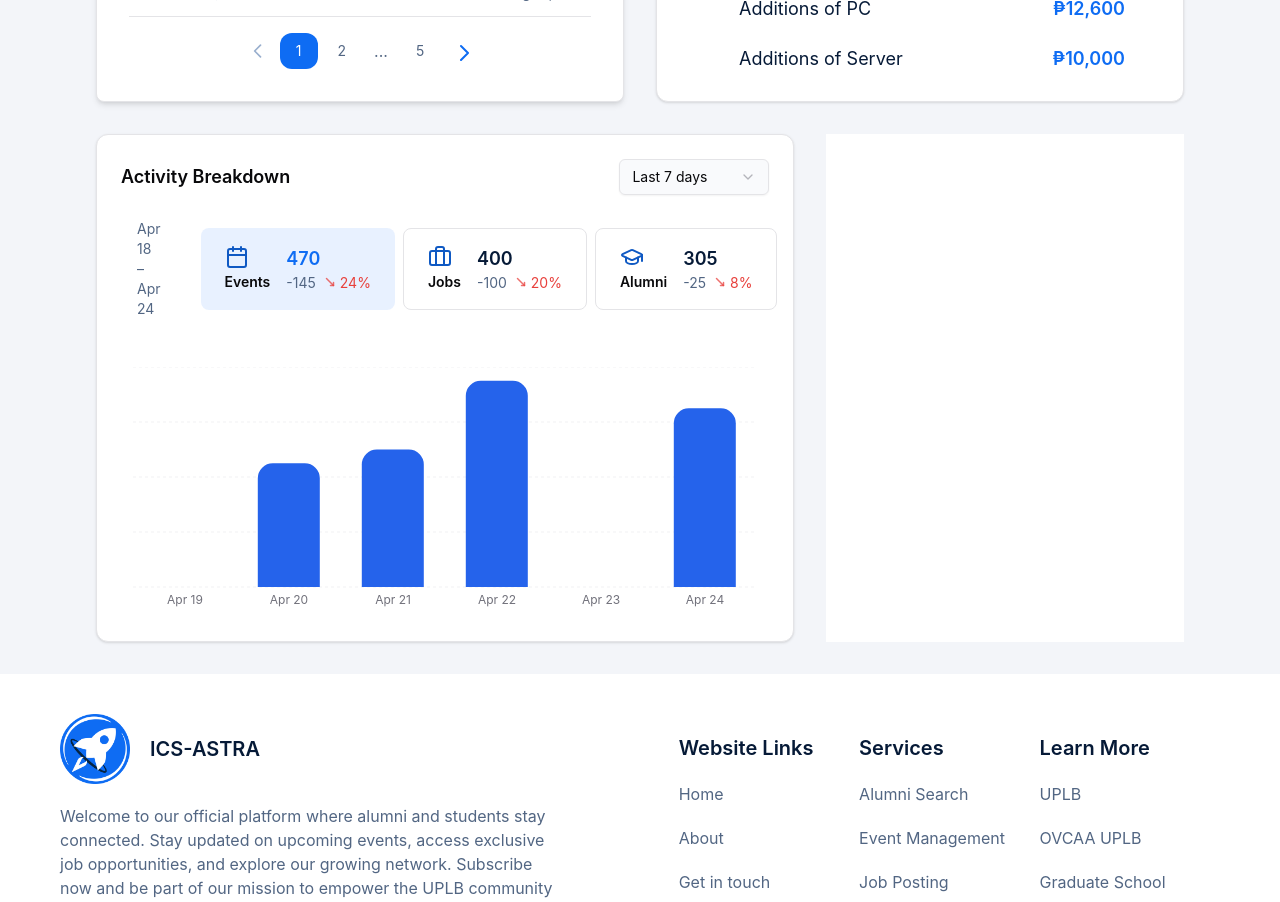
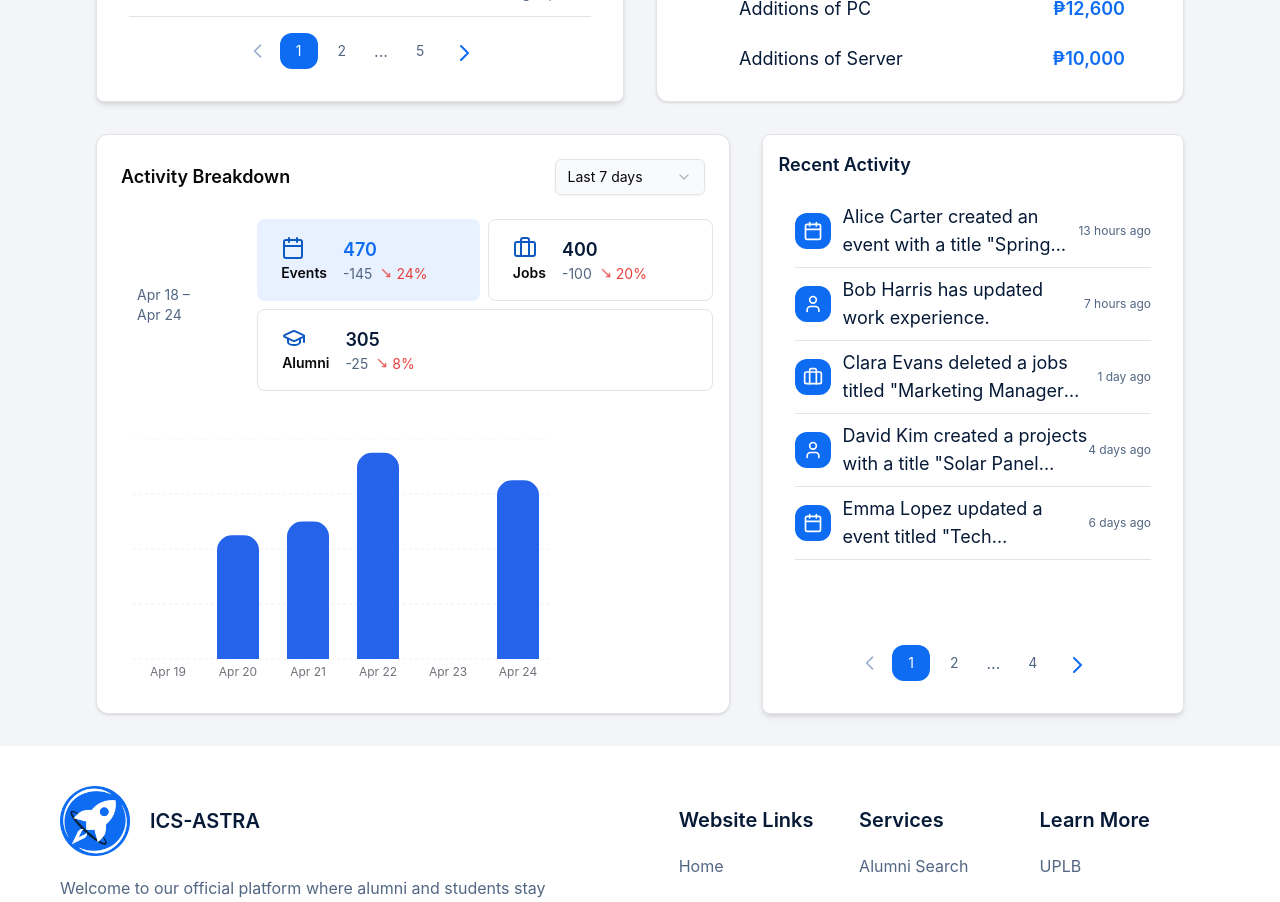
Before and after one commit to fofajardo/cmsc128-ics-astra, a Next.js app: page /admin/dashboard in a window 1280 px wide. Shown: the part 1140-2042 px from the top of the page. Built offline with nearby package versions, Linux system fonts and the light colour scheme.

Commit message:
feat: dashboard recent activity

```diff
--- /dev/null
+++ b/app/admin/dashboard/components/RecentActivity.js
@@ -0,0 +1,193 @@
+'use client';
+import { useState } from 'react';
+import { Calendar, Briefcase, User } from "lucide-react";
+
+const mockData = [
+    { type: 'create', category: 'event', user: 'Alice Carter', title: 'Spring Gala 2025', date: '2025-04-24T10:15:00Z' },
+    { type: 'update', category: 'alumni', user: 'Bob Harris', title: 'Work Experience', date: '2025-04-24T16:45:00Z' },
+    { type: 'delete', category: 'jobs', user: 'Clara Evans', title: 'Marketing Manager Position', date: '2025-04-23T09:30:00Z' },
+    { type: 'create', category: 'projects', user: 'David Kim', title: 'Solar Panel Research', date: '2025-04-20T14:00:00Z' },
+    { type: 'update', category: 'event', user: 'Emma Lopez', title: 'Tech Workshop', date: '2025-04-18T11:20:00Z' },
+    { type: 'delete', category: 'alumni', user: 'Frank Miller', title: 'Education', date: '2025-04-15T08:50:00Z' },
+    { type: 'create', category: 'jobs', user: 'Grace Lee', title: 'UX Designer Role', date: '2025-04-10T13:10:00Z' },
+    { type: 'update', category: 'projects', user: 'Henry Patel', title: 'Blockchain Development', date: '2025-04-05T15:25:00Z' },
+    { type: 'create', category: 'event', user: 'Isla Nguyen', title: 'Career Fair 2025', date: '2025-03-30T12:00:00Z' },
+    { type: 'update', category: 'alumni', user: 'Jack Wilson', title: 'Work Experience', date: '2025-03-25T17:40:00Z' },
+    { type: 'delete', category: 'jobs', user: 'Kelly Brown', title: 'Data Scientist Position', date: '2025-03-20T10:55:00Z' },
+    { type: 'create', category: 'projects', user: 'Liam Davis', title: 'Quantum Computing Study', date: '2025-03-15T09:15:00Z' },
+    { type: 'update', category: 'event', user: 'Mia Clark', title: 'Networking Night', date: '2025-03-10T14:30:00Z' },
+    { type: 'delete', category: 'alumni', user: 'Noah Adams', title: 'Work Experience', date: '2025-03-05T16:00:00Z' },
+    { type: 'create', category: 'jobs', user: 'Olivia White', title: 'Product Manager Role', date: '2025-02-28T11:45:00Z' },
+    { type: 'update', category: 'projects', user: 'Peter Scott', title: 'AI Ethics Framework', date: '2025-02-20T13:20:00Z' },
+    { type: 'create', category: 'event', user: 'Quinn Taylor', title: 'Alumni Mixer', date: '2025-02-15T15:50:00Z' },
+    { type: 'update', category: 'alumni', user: 'Rachel Green', title: 'Education', date: '2025-02-10T08:30:00Z' },
+    { type: 'delete', category: 'jobs', user: 'Sam Lewis', title: 'Frontend Developer Position', date: '2025-02-05T12:25:00Z' },
+    { type: 'create', category: 'projects', user: 'Tina Brooks', title: 'Sustainable Agriculture Initiative', date: '2025-01-30T10:00:00Z' }
+];
+
+function ActivityItem({ activity }) {
+    if (!activity) {
+        return <div className="min-h-[72px]" />;
+    }
+
+    const getIcon = () => {
+        switch (activity.category) {
+            case 'event':
+                return <Calendar className="h-5 w-5 text-astrawhite" strokeWidth={2} />;
+            case 'jobs':
+                return <Briefcase className="h-5 w-5 text-astrawhite" strokeWidth={2} />;
+            case 'alumni':
+            case 'projects':
+                return <User className="h-5 w-5 text-astrawhite" strokeWidth={2} />;
+            default:
+                return <User className="h-5 w-5 text-astrawhite" strokeWidth={2} />;
+        }
+    };
+
+    const getDescription = () => {
+        if (activity.category === 'alumni') {
+            return `${activity.user} has ${activity.type}d ${activity.title.toLowerCase()}.`;
+        }
+        if (activity.type === 'create') {
+            return `${activity.user} created ${activity.category === 'event' ? 'an' : 'a'} ${activity.category} with a title "${activity.title}".`;
+        }
+        return `${activity.user} ${activity.type}d a ${activity.category} titled "${activity.title}".`;
+    };
+
+    const getTime = () => {
+        const activityDate = new Date(activity.date);
+        const now = new Date('2025-04-25T00:00:00Z'); // Current datetime as per context
+        const diffInSeconds = Math.floor((now - activityDate) / 1000);
+
+        const minutes = Math.floor(diffInSeconds / 60);
+        if (minutes < 60) {
+            return `${minutes} minute${minutes !== 1 ? 's' : ''} ago`;
+        }
+
+        const hours = Math.floor(minutes / 60);
+        if (hours < 24) {
+            return `${hours} hour${hours !== 1 ? 's' : ''} ago`;
+        }
+
+        const days = Math.floor(hours / 24);
+        if (days < 7) {
+            return `${days} day${days !== 1 ? 's' : ''} ago`;
+        }
+
+        const weeks = Math.floor(days / 7);
+        if (weeks < 4) {
+            return `${weeks} week${weeks !== 1 ? 's' : ''} ago`;
+        }
+
+        const months = Math.floor(days / 30);
+        if (months < 12) {
+            return `${months} month${months !== 1 ? 's' : ''} ago`;
+        }
+
+        const years = Math.floor(months / 12);
+        return `${years} year${years !== 1 ? 's' : ''} ago`;
+    };
+
+    return (
+        <div className="flex items-center border-b py-2 min-h-[72px]">
+            <div className="mr-3 bg-astraprimary p-2 rounded-xl">
+                {getIcon()}
+            </div>
+            <div className="flex-1">
+                <p className="font-r line-clamp-2">{getDescription()}</p>
+            </div>
+            <div className="text-right relative">
+                <p className="text-xs text-astradarkgray">
+                    {getTime()}
+                </p>
+            </div>
+        </div>
+    );
+}
+
+function Pagination({ currentPage, totalPages, onPageChange }) {
+    const renderPageButton = (page) => (
+        <button
+            key={page}
+            onClick={() => onPageChange(page)}
+            className={`px-2 md:px-4 py-2 rounded-sm md:rounded-xl font-s ${
+                currentPage === page ? 'bg-astraprimary text-astrawhite' : 'bg-transparent text-astradarkgray hover:bg-astratintedwhite'
+            }`}
+        >
+            {page}
+        </button>
+    );
+
+    const renderDots = (key) => (
+        <span key={key} className="px-2 text-astradarkgray select-none">
+            ...
+        </span>
+    );
+
+    const getPageButtons = () => {
+        const pages = [];
+        pages.push(renderPageButton(1));
+
+        const start = Math.max(2, currentPage - 1);
+        const end = Math.min(totalPages - 1, currentPage + 1);
+
+        if (start > 2) pages.push(renderDots('start-dots'));
+        for (let i = start; i <= end; i++) pages.push(renderPageButton(i));
+        if (end < totalPages - 1) pages.push(renderDots('end-dots'));
+        if (totalPages > 1) pages.push(renderPageButton(totalPages));
+
+        return pages;
+    };
+
+    return (
+        totalPages > 1 && (
+            <div className="flex items-center justify-center gap-2 sm:gap-1 py-4 cursor-pointer bg-white rounded-b-xl">
+                <button
+                    onClick={() => onPageChange(currentPage - 1)}
+                    disabled={currentPage === 1}
+                    className={`p-2 rounded-lg ${currentPage === 1 ? 'text-astralightgray cursor-not-allowed' : 'text-astraprimary hover:bg-astratintedwhite'}`}
+                >
+                    <svg className="w-5 h-5 stroke-3" fill="none" stroke="currentColor" viewBox="0 0 24 24">
+                        <path strokeLinecap="round" strokeLinejoin="round" strokeWidth="2" d="M15 19l-7-7 7-7" />
+                    </svg>
+                </button>
+                {getPageButtons()}
+                <button
+                    onClick={() => onPageChange(currentPage + 1)}
+                    disabled={currentPage === totalPages}
+                    className={`p-2 rounded-lg ${currentPage === totalPages ? 'text-astralightgray cursor-not-allowed' : 'text-astraprimary hover:bg-astratintedwhite'}`}
+                >
+                    <svg className="w-5 h-5 stroke-3" fill="none" stroke="currentColor" viewBox="0 24 24">
+                        <path strokeLinecap="round" strokeLinejoin="round" strokeWidth="2" d="M9 5l7 7-7 7" />
+                    </svg>
+                </button>
+            </div>
+        )
+    );
+}
+
+export default function RecentActivity() {
+    const [currentPage, setCurrentPage] = useState(1);
+    const activitiesPerPage = 5;
+    const totalPages = Math.ceil(mockData.length / activitiesPerPage);
+
+    const startIndex = (currentPage - 1) * activitiesPerPage;
+    const currentActivities = mockData.slice(startIndex, startIndex + activitiesPerPage);
+    const displayActivities = Array(activitiesPerPage).fill(null).map((_, index) => currentActivities[index] || null);
+
+    return (
+        <div className="border rounded-lg shadow-md p-4 bg-astrawhite h-full">
+            <div className="flex flex-col h-full">
+                <div className="flex items-center justify-between mb-4">
+                    <h2 className="text-lg font-semibold">Recent Activity</h2>
+                </div>
+                <div className="flex-1 px-4">
+                    {displayActivities.map((activity, index) => (
+                        <ActivityItem key={index} activity={activity} />
+                    ))}
+                </div>
+                <Pagination currentPage={currentPage} totalPages={totalPages} onPageChange={setCurrentPage} />
+            </div>
+        </div>
+    );
+}
--- a/app/admin/dashboard/components/bargraph.js
+++ b/app/admin/dashboard/components/bargraph.js
@@ -140,7 +140,7 @@ function TimeRangeSelector({ timeRange, setTimeRange }) {
 
 function SummaryStats({ summary, chartConfig, activeChart, setActiveChart }) {
   return (
-    <div className="flex flex-grow flex-row gap-2 justify-center">
+    <div className="flex flex-grow flex-row flex-wrap gap-2 justify-center">
       {Object.keys(chartConfig).map((key) => {
         const { total, delta, percentage } = summary[key];
         const isActive = key === activeChart;
@@ -193,7 +193,7 @@ function SummaryStats({ summary, chartConfig, activeChart, setActiveChart }) {
 
 function ActivityChart({ data, activeChart, chartConfig }) {
   return (
-    <ChartContainer config={chartConfig} className="h-[250px] w-full">
+    <ChartContainer config={chartConfig} className="h-[250px]">
       <BarChart data={data} margin={{ left: 12, right: 12 }} barCategoryGap="20%">
         <CartesianGrid strokeDasharray="3 3" vertical={false} />
         <XAxis
@@ -242,7 +242,7 @@ export default function BarGraph() {
   );
 
   return (
-    <Card>
+    <Card className="size-full">
       <CardHeader className="flex items-center justify-between">
         <CardTitle>Activity Breakdown</CardTitle>
         <TimeRangeSelector timeRange={timeRange} setTimeRange={setTimeRange} />
--- a/app/admin/dashboard/page.js
+++ b/app/admin/dashboard/page.js
@@ -5,6 +5,8 @@ import {GraduationCap, Calendar, Briefcase, HandHeart } from "lucide-react";
 import BarGraph from "./components/bargraph";
 import { Donut } from "./components/piechart";
 import UpcomingEvents from "./components/UpcomingEvents";
+import RecentActivity from "./components/RecentActivity";
+
 
 export default function Dashboard() {
     return (
@@ -39,7 +41,7 @@ export default function Dashboard() {
                 </div>
                 <div className="flex flex-col lg:flex-row gap-8">
                     <ActivityBreakdown/>
-                    <RecentActivity/>
+                    <Activity/>
                 </div>
             </div>
         </>
@@ -47,14 +49,14 @@ export default function Dashboard() {
 }
 
 function ActivityBreakdown(){
-    return <div className="flex-3">
+    return <div className="flex-2 md:flex-3 size-auto">
         <BarGraph/>
     </div>
 }
 
-function RecentActivity(){
-    return <div className="flex-2 bg-astrawhite">
-
+function Activity(){
+    return <div className="flex-2 size-auto">
+        <RecentActivity/>
     </div>
 }
 
@@ -70,7 +72,7 @@ function AlumAct_Events(){
 }
 
 function FundsDonut(){
-    return <div className="flex-1 h-full md:row-start-1 md:row-span-8 md:col-start-3 md:h-auto">
+    return <div className="flex-1 h-auto md:row-start-1 md:row-span-8 md:col-start-3 md:h-auto">
                 <Donut/>
             </div>
 }
```
